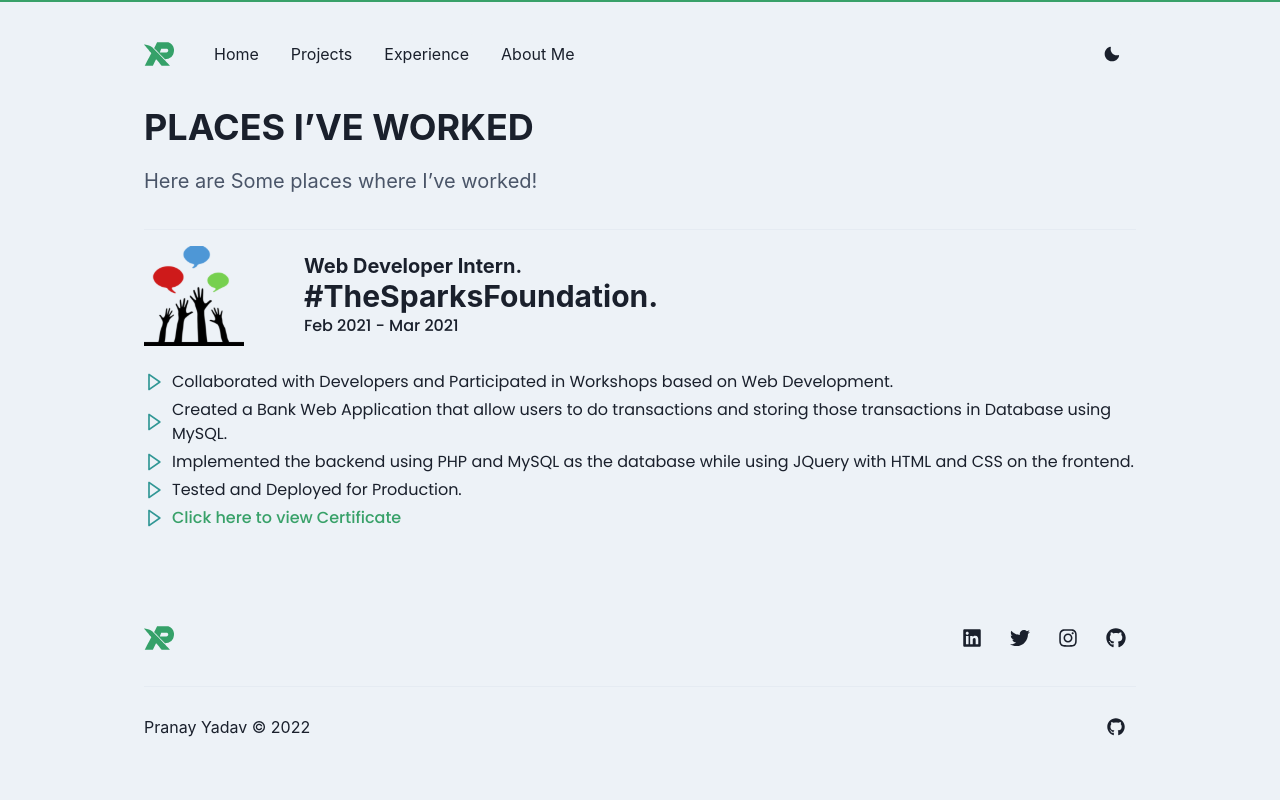
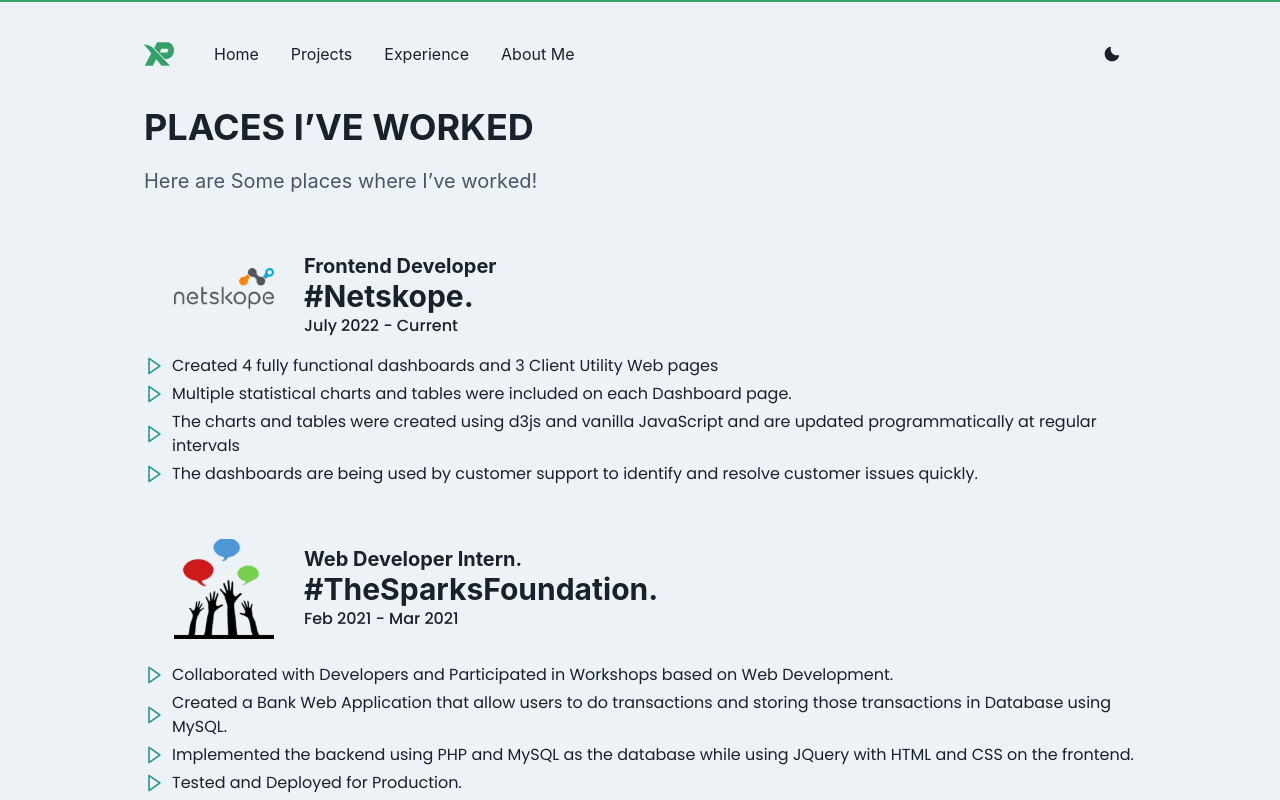
Before and after one commit to gh0sty02/Portfolio, a Next.js app: page /experience in a window 1280 px wide. Shown: the top 800 px of the page. Built offline with nearby package versions, Linux system fonts and the light colour scheme.

Commit message:
updated skills and experiences;

```diff
--- a/components/Profile.tsx
+++ b/components/Profile.tsx
@@ -34,8 +34,8 @@
               marginBottom: "4",
             }}
           >
-            Final Year Computer Science Student, specializing full Stack Web
-            Development, focused on{" "}
+            Computer Science graduate with a focus on Full Stack Web
+            Development. Proficient in{" "}
             <Link
               href="https://www.javascript.info"
               color="green.500"
--- a/data/experience.ts
+++ b/data/experience.ts
@@ -1,5 +1,19 @@
-export const experience = {
+export const experience = [
+  {
     id: 1,
+    logo: "/netskope.png",
+    company: "Netskope.",
+    title: "Frontend Developer",
+    duration: "July 2022 - Current",
+    description: [
+      " Created 4 fully functional dashboards and 3 Client Utility Web pages",
+      " Multiple statistical charts and tables were included on each Dashboard page.",
+      "The charts and tables were created using d3js and vanilla JavaScript and are updated programmatically at regular intervals",
+      "The dashboards are being used by customer support to identify and resolve customer issues quickly.",
+    ],
+  },
+  {
+    id: 2,
     logo: "/tsf.svg",
     company: "TheSparksFoundation.",
     title: "Web Developer Intern.",
@@ -12,4 +26,5 @@
     ],
     certLink:
       "https://drive.google.com/file/d/18jp50o--XY8K8bcfXNkm9eaYiRiFbztF/view?usp=sharing",
-};
+  },
+];
--- a/pages/experience.tsx
+++ b/pages/experience.tsx
@@ -15,8 +15,9 @@
 } from "@chakra-ui/react";
 import { BiRightArrow } from "react-icons/bi";
 import Paragraph from "components/utils/Paragraph";
-import { experience as exp } from "data/experience";
+import { experience } from "data/experience";
 import Head from "next/head";
+import { Fragment } from "react";
 
 const ExperienceScreen = () => {
   const svgColor = useColorModeValue("teal.500", "cyan.200");
@@ -55,6 +56,8 @@
             </Box>
           </SlideFade>
           <Box>
+            {experience.map((exp, i) => (
+              <Box key={i}>
                 <Divider mb="4" />
                 <SlideFade in={true} offsetY={80}>
                   <SimpleGrid
@@ -76,6 +79,9 @@
                       src={exp.logo}
                       alt={exp.title}
                       mb={{ md: "2" }}
+                      objectFit="cover"
+                      justifySelf="center"
+                      alignSelf="center"
                     />
 
                     <Box
@@ -117,12 +123,17 @@
                                 display="block"
                                 fontSize="20px"
                               />
-                          <Text as="span" display="block" variant="description">
+                              <Text
+                                as="span"
+                                display="block"
+                                variant="description"
+                              >
                                 {desc}
                               </Text>
                             </ListItem>
                           );
                         })}
+                        {exp.certLink && (
                           <ListItem
                             fontFamily="Poppins"
                             fontSize="md"
@@ -148,10 +159,13 @@
                               Click here to view Certificate
                             </Text>
                           </ListItem>
+                        )}
                       </List>
                     </Box>
                   </SimpleGrid>
                 </SlideFade>
+              </Box>
+            ))}
           </Box>
         </Container>
       </main>
```
Also changed, not shown: data/Skills.tsx (+10 -0 lines), pages/about.tsx (+6 -5 lines), pages/projects.tsx (+15 -0 lines), public/netskope.png (added), public/netskope.webp (added). Lines whose indentation alone changed are shown as unchanged.
